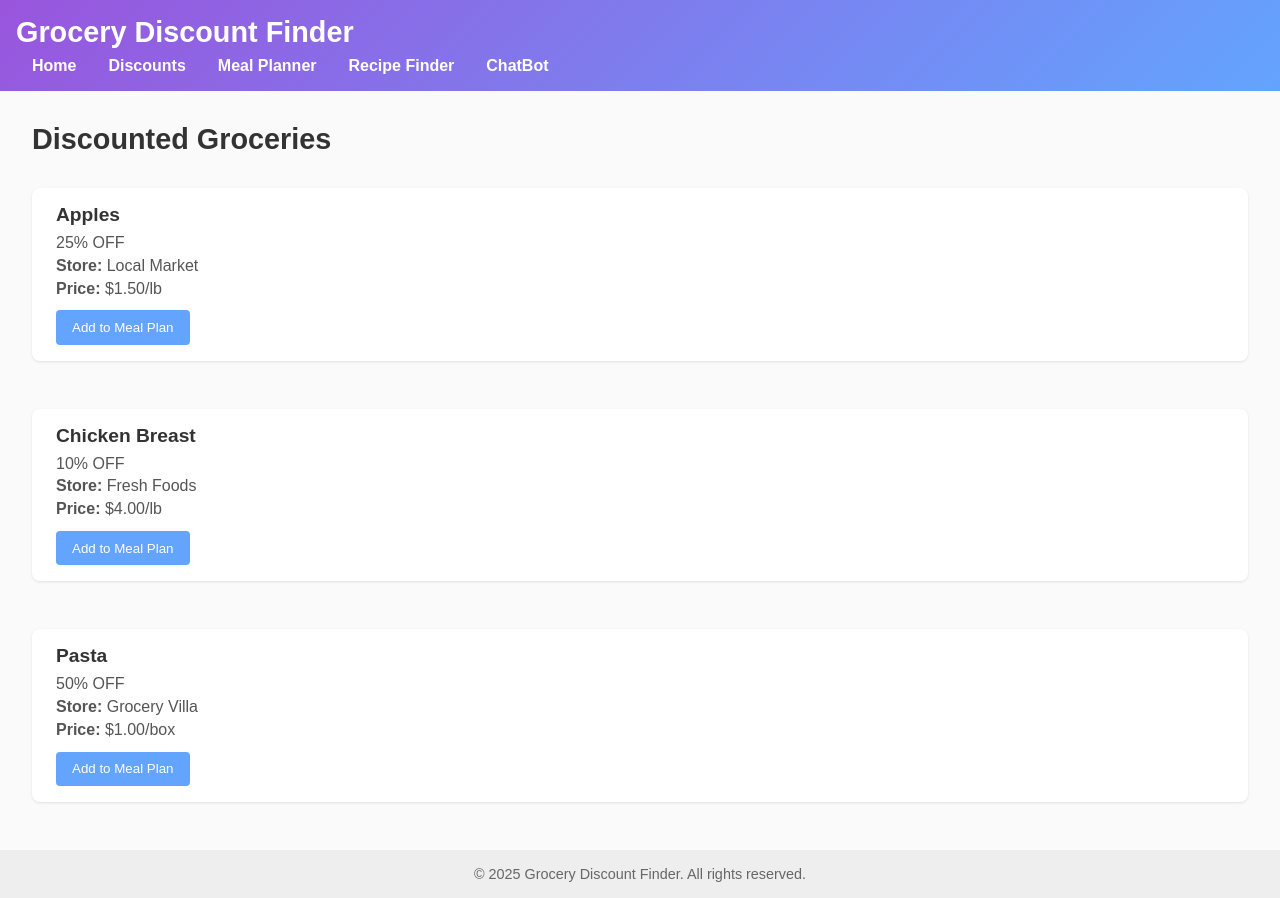
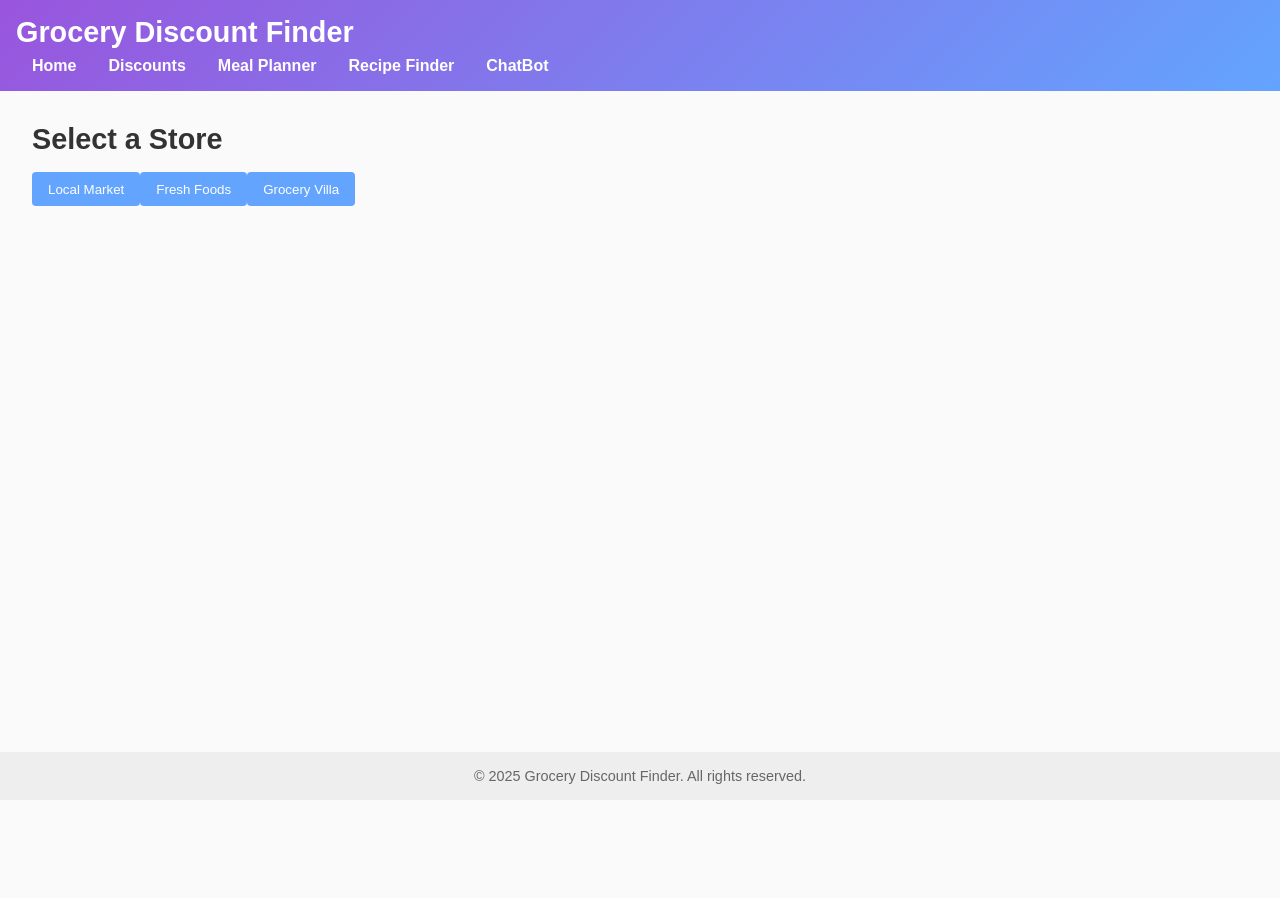
Before and after one commit to Yuanzhe2333/CS6365-Project, a React (Vite) app in the folder frontend/: page /discounts in a window 1280 px wide. After the commit the page ends 800 px from the top, so only its background shows below. Built offline with nearby package versions, Linux system fonts and the light colour scheme.

Commit message:
update the store navigation according to the survey feedback

```diff
--- a/frontend/src/pages/GroceryDiscounts.jsx
+++ b/frontend/src/pages/GroceryDiscounts.jsx
@@ -1,7 +1,6 @@
-import React from "react";
+import React, { useState } from "react";
 
 function GroceryDiscounts() {
-  // Sample data
   const discounts = [
     {
       id: 1,
@@ -24,19 +23,46 @@ function GroceryDiscounts() {
       store: "Grocery Villa",
       price: "$1.00/box",
     },
+    {
+      id: 4,
+      item: "Milk",
+      discount: "15% OFF",
+      store: "Local Market",
+      price: "$2.00/gallon",
+    },
   ];
+
+  const [selectedStore, setSelectedStore] = useState(null);
+
+  const stores = [...new Set(discounts.map(d => d.store))]; // Unique store list
+
+  const filteredDiscounts = selectedStore
+    ? discounts.filter(d => d.store === selectedStore)
+    : [];
 
   return (
     <main className="discounts-page">
-      <h2>Discounted Groceries</h2>
+      <h2>Select a Store</h2>
+      <div className="store-buttons">
+        {stores.map((store, index) => (
+          <button
+            key={index}
+            className={`store-btn ${selectedStore === store ? "active" : ""}`}
+            onClick={() => setSelectedStore(store)}
+          >
+            {store}
+          </button>
+        ))}
+      </div>
+
+      {selectedStore && (
+        <>
+          <h3>Discounts at {selectedStore}</h3>
           <div className="discount-list">
-        {discounts.map((discount) => (
+            {filteredDiscounts.map(discount => (
               <div key={discount.id} className="discount-card">
                 <h4>{discount.item}</h4>
                 <p>{discount.discount}</p>
-            <p>
-              <strong>Store:</strong> {discount.store}
-            </p>
                 <p>
                   <strong>Price:</strong> {discount.price}
                 </p>
@@ -44,6 +70,8 @@ function GroceryDiscounts() {
               </div>
             ))}
           </div>
+        </>
+      )}
     </main>
   );
 }
```
Lines whose indentation alone changed are shown as unchanged.
